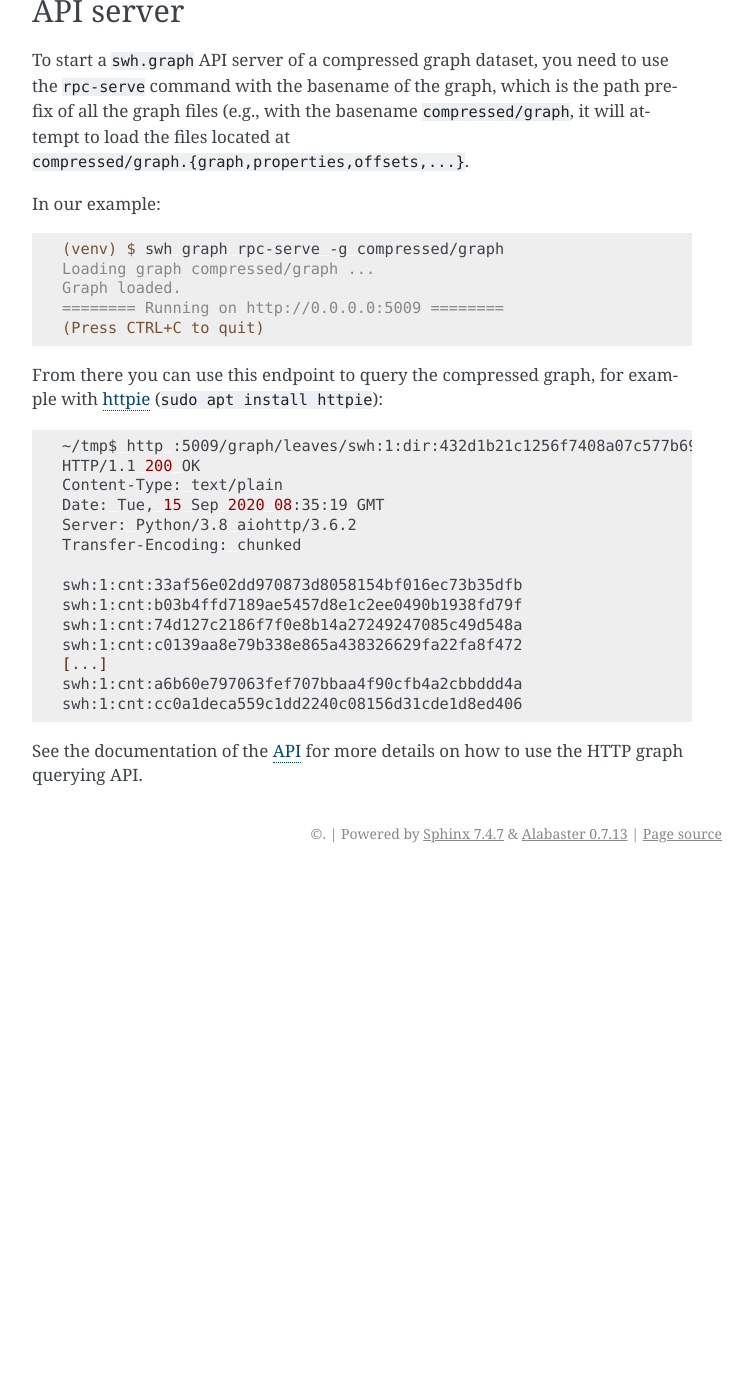
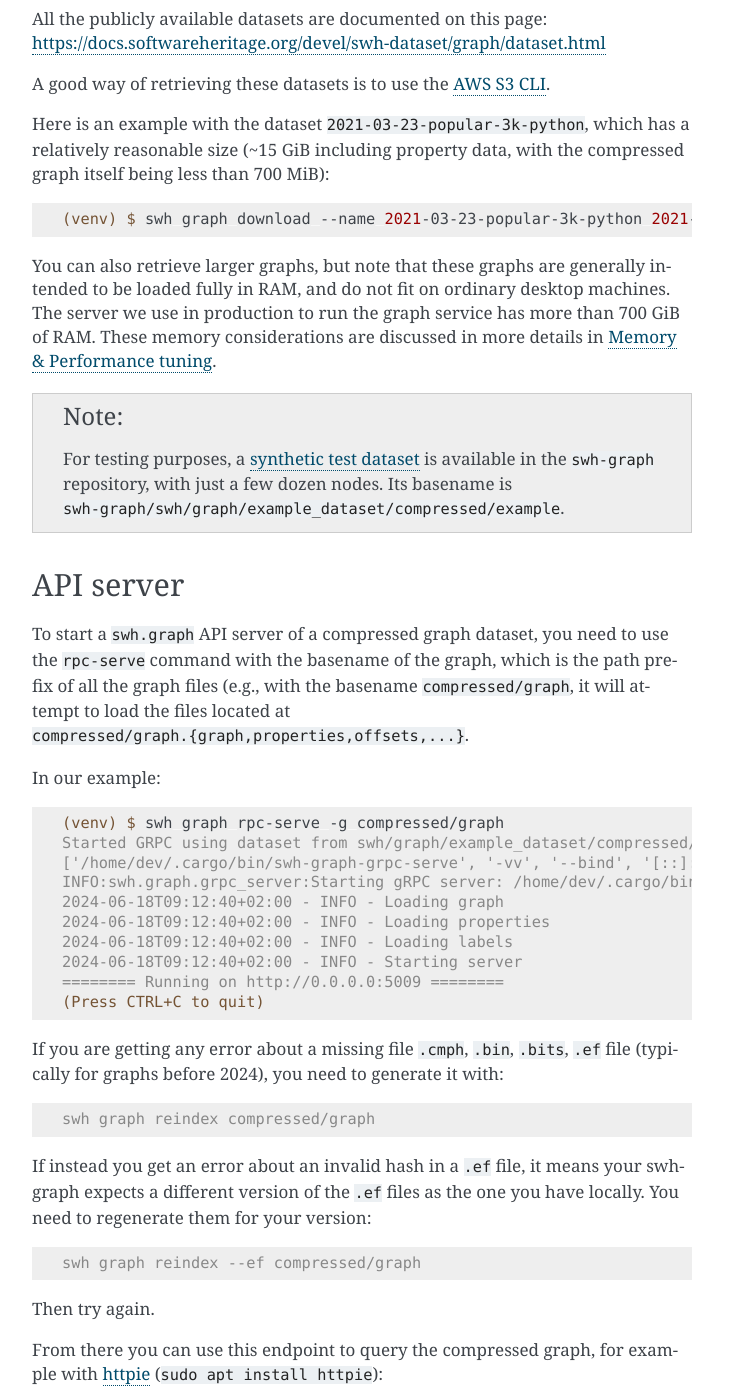
Before and after one commit to SoftwareHeritage/swh-graph, a Sphinx documentation site: the page built from docs/quickstart.rst, in a window 1280 px wide and 1400 px high, scrolled down 1708 px. Shown: the whole window, without its empty margins (388-1141 px from the left). Built offline with Sphinx 7.4.7, drawn with Linux system fonts in a browser that asks for light colours; pages that are not in the unit, such as notebooks, are missing from menus; before the commit the page ends 2581 px from its top, so only the background shows below that; some of the changed text lies outside the part shown.

Commit message:
Switch default gRPC server from Java to Rust

```diff
--- a/docs/memory.rst
+++ b/docs/memory.rst
@@ -45,6 +45,10 @@
 can be done using the ``-Djava.io.tmpdir`` parameter on the Java CLI::
 
     java -Djava.io.tmpdir=/srv/softwareheritage/ssd/tmp
+
+Or for scripts written in Python or Rust::
+
+    TMPDIR/srv/softwareheritage/ssd/tmp
 
 
 Memory mapping vs Direct loading
--- a/docs/quickstart.rst
+++ b/docs/quickstart.rst
@@ -9,15 +9,26 @@
 Dependencies
 ------------
 
-In order to run the ``swh.graph`` tool, you will need Python (>= 3.7) and Java
-JRE. On a Debian system:
+In order to run the ``swh.graph`` tool, you will need Python (>= 3.7), Java JRE,
+Rust (>= 1.75), and zstd. On a Debian system:
 
 .. code:: console
 
-   $ sudo apt install python3 python3-venv default-jre
+   $ sudo apt install build-essentials python3 python3-venv default-jre zstd
+   $ curl --proto '=https' --tlsv1.2 -sSf https://sh.rustup.rs | sh
+
+Rustup will ask you a few questions, you can pick the defaults. Or select
+"Customize installation" and to install a ``minimal`` distribution if you are
+not planning to edit the code and want to save some disk space.
 
 Installing swh.graph
 --------------------
+
+Install the ``swh_graph`` rust package:
+
+.. code:: console
+
+   $ cargo install --git https://gitlab.softwareheritage.org/swh/devel/swh-graph.git --features grpc-server swh-graph
 
 Create a virtualenv and activate it:
 
@@ -48,6 +59,26 @@
      luigi       Calls Luigi with the given task and params, and...
      rpc-serve   run the graph RPC service
 
+
+Alternatively, if you want to edit the swh-graph code, use these commands:
+
+.. code:: console
+
+   # get the code
+   $ git clone https://gitlab.softwareheritage.org/swh/devel/swh-graph.git
+   $ cd swh-graph
+
+   # build Rust backend (only if you need to modify the Rust code,
+   # or did not run `cargo install` above)
+   $ cargo build --release --features grpc-server -p swh-graph
+
+   # build Java backend (only if you need to load graphs created before 2024)
+   $ make java
+
+   # install Python package
+   $ python3 -m venv .venv
+   $ source .venv/bin/activate
+   $ pip install -e .
 
 .. _swh-graph-retrieving-compressed:
 
@@ -102,10 +133,32 @@
 .. code:: console
 
    (venv) $ swh graph rpc-serve -g compressed/graph
-   Loading graph compressed/graph ...
-   Graph loaded.
+   Started GRPC using dataset from swh/graph/example_dataset/compressed/example
+   ['/home/dev/.cargo/bin/swh-graph-grpc-serve', '-vv', '--bind', '[::]:50867', 'compressed/graph']
+   INFO:swh.graph.grpc_server:Starting gRPC server: /home/dev/.cargo/bin/swh-graph-grpc-serve -vv --bind '[::]:50867' compressed/graph
+   2024-06-18T09:12:40+02:00 - INFO - Loading graph
+   2024-06-18T09:12:40+02:00 - INFO - Loading properties
+   2024-06-18T09:12:40+02:00 - INFO - Loading labels
+   2024-06-18T09:12:40+02:00 - INFO - Starting server
    ======== Running on http://0.0.0.0:5009 ========
    (Press CTRL+C to quit)
+
+If you are getting any error about a missing file ``.cmph``, ``.bin``, ``.bits``, ``.ef``
+file (typically for graphs before 2024), you need to generate it with:
+
+.. code:: console
+
+   swh graph reindex compressed/graph
+
+If instead you get an error about an invalid hash in a ``.ef`` file, it means your
+swh-graph expects a different version of the ``.ef`` files as the one you have locally.
+You need to regenerate them for your version:
+
+.. code:: console
+
+   swh graph reindex --ef compressed/graph
+
+Then try again.
 
 From there you can use this endpoint to query the compressed graph, for example
 with httpie_ (``sudo apt install httpie``):
```
Also changed, not shown: 5 other files.
